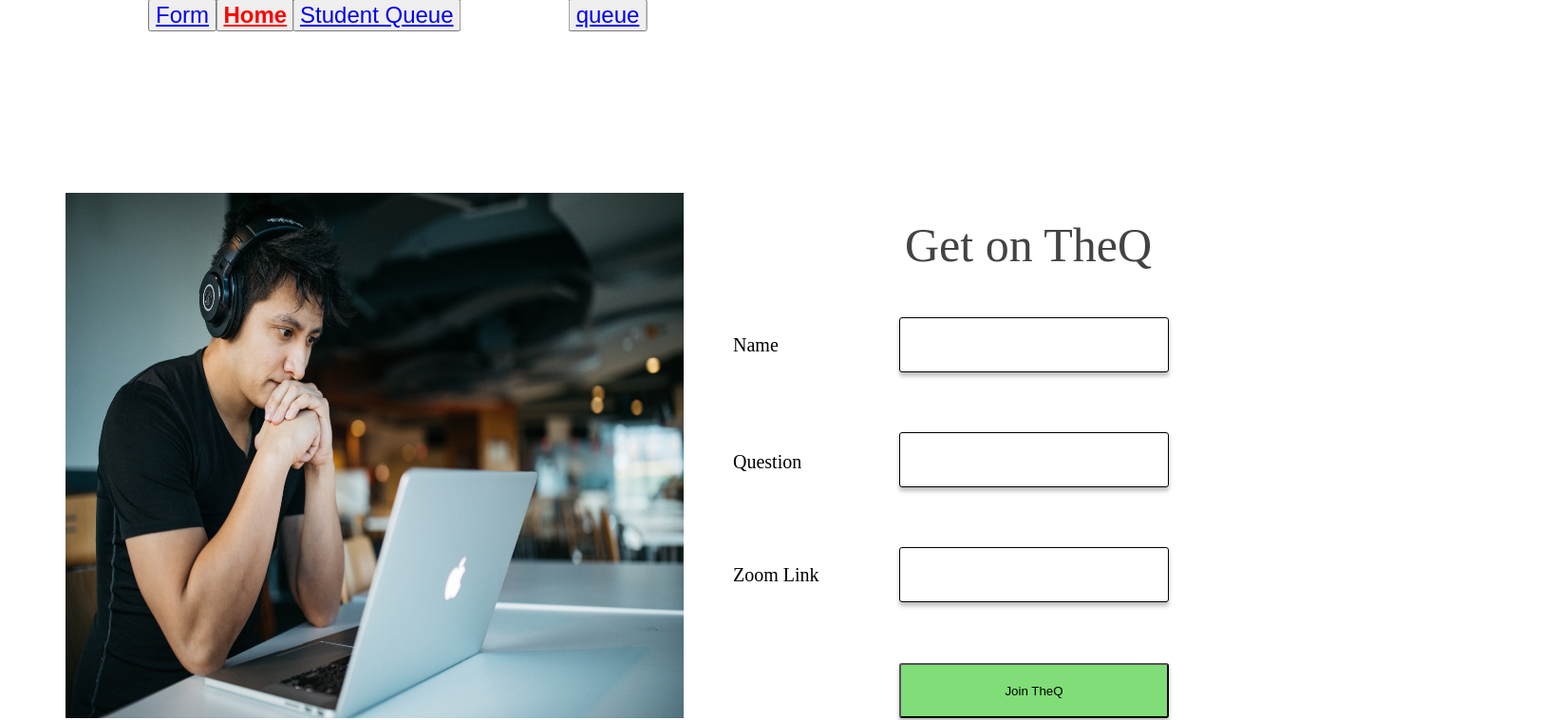
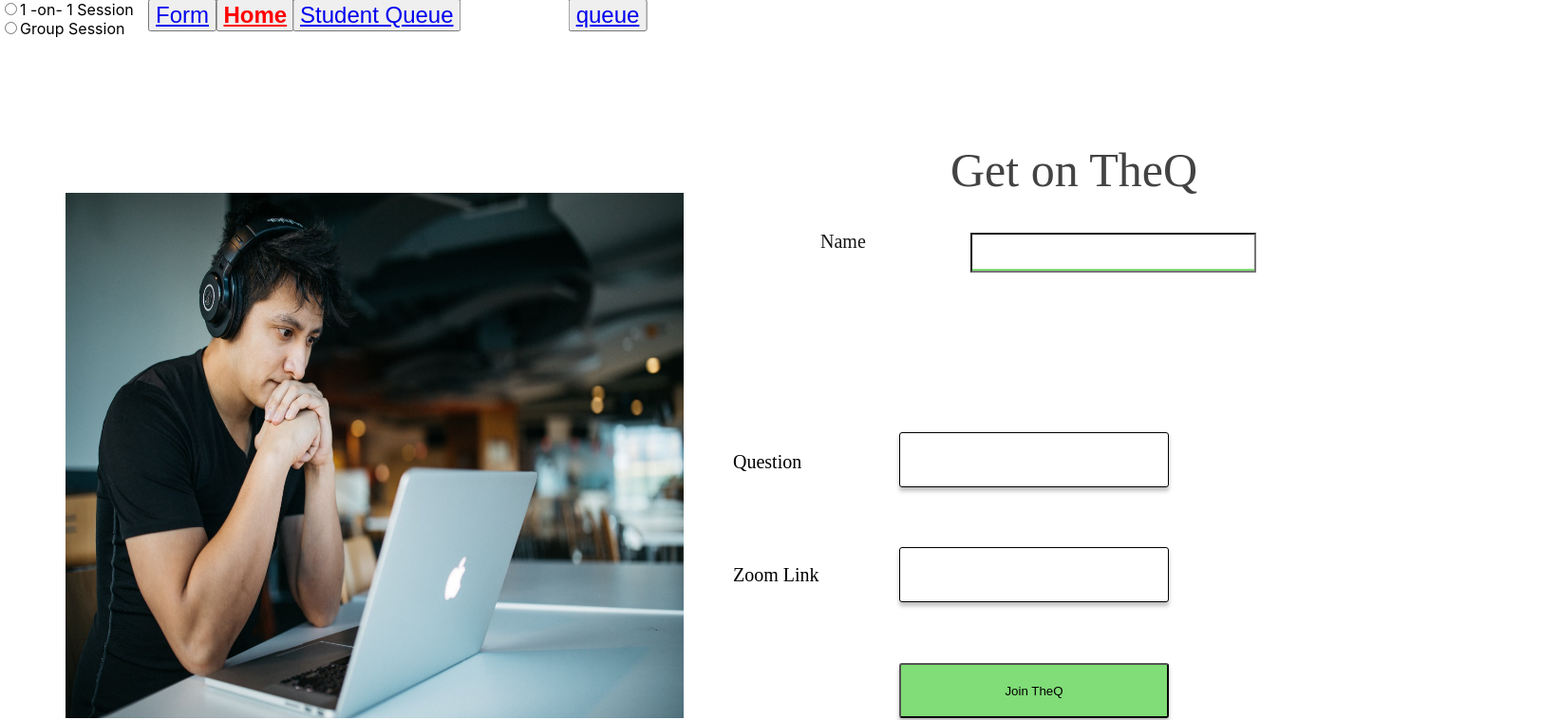
Before and after one commit to eeshagholap/TheQ, a React (Create React App) app in the folder theq_app/: page /form-submission in a window 1280 px wide. Shown: the top 758 px of the page at 95% size, 1644 px wide, since content can reach past the window. Built offline with nearby package versions, Linux system fonts and the light colour scheme.

Commit message:
Added Radio Selection to Form and Updated Database

```diff
--- a/theq_app/src/components/Form.js
+++ b/theq_app/src/components/Form.js
@@ -7,12 +7,23 @@ import photo from './formpic.jpg';
 class MyForm extends React.Component {
   constructor() {
     super();
+    this.state = {
+      name: "React"
+    };
     this.handleSubmit = this.handleSubmit.bind(this);
+    this.onValueChange = this.onValueChange.bind(this);
+  }
+
+  onValueChange(event) {
+    this.setState({
+      selectedOption: event.target.value
+    });
   }
 
   handleSubmit(event) {
     event.preventDefault();
     const data = new FormData(event.target);
+    data.append('sessiontype',this.state.selectedOption)
     fetch('/api', {
       method: 'POST',
       body: (data),
@@ -39,6 +50,29 @@ class MyForm extends React.Component {
 
         <label className = "linklabel" htmlFor="link">Zoom Link</label>
         <input className = "linkinput" id="link" name="link" type="link" />
+
+        <div className="radio">
+          <label htmlFor="sessiontype">
+            <input
+              type="radio"
+              value="Single"
+              checked={this.state.selectedOption === "Single"}
+              onChange={this.onValueChange}
+            />
+            1 -on- 1 Session
+          </label>
+        </div>
+        <div className="radio">
+          <label htmlFor="sessiontype">
+            <input
+              type="radio"
+              value="Group"
+              checked={this.state.selectedOption === "Group"}
+              onChange={this.onValueChange}
+            />
+            Group Session
+          </label>
+        </div>
 
         <button className = "formButton"> Join TheQ </button>
 
--- a/theq_app/src/components/Student_Queue.js
+++ b/theq_app/src/components/Student_Queue.js
@@ -139,7 +139,7 @@ const Student_Queue = () => {
             value="Click to Open Popup"
             onClick={togglePopup}
           /> */}
-          {place === 1 && <Popup
+          {place === 0 && <Popup
             content={<>
               <b className="popupTitle"><b>You're up next!</b></b>
               <p className="popupBody">Time to start your meeting and wait for your Professor/TA to join.</p>
--- a/theq_app/src/components/form.css
+++ b/theq_app/src/components/form.css
@@ -1,32 +1,33 @@
 .nameinput{
     position: absolute;
-    width: 284px;
-    height: 58px;
-    left: 947px;
-    top: 334px;
+    height: 36px;
+    left: 1022px;
+    right: 125px;
+    top: 245px;
+    width: 293px;
+
 
     background: #FFFFFF;
-    border: 0.2px solid #000000;
-    box-sizing: border-box;
-    box-shadow: 0px 4px 4px rgba(0, 0, 0, 0.25);
-    border-radius: 3px;
+    box-shadow: inset 0px -2px 0px #80DD77, inset 1px 0px 0px #F0F0F0, inset 0px 1px 0px #F0F0F0, inset -1px 0px 0px #F0F0F0;
 }
 
 .namelabel{
+
     position: absolute;
-    width: 54px;
-    height: 36px;
-    left: 772px;
-    top: 345px;
+    width: 780px;
+    height: 61px;
+    left: 864px;
+    top: 245px;
 
     font-family: Palanquin Dark;
     font-style: normal;
-    font-weight: normal;
+    font-weight: 500;
     font-size: 20px;
-    line-height: 36px;
+    line-height: 18px;
+    /* identical to box height, or 130% */
 
-    color: #000000;
 
+    color: #151515;
 
 }
 
@@ -124,16 +125,31 @@
     position: absolute;
     width: 284px;
     height: 91px;
-    left: 953px;
-    top: 179px;
+    left: 1001px;
+    top: 100px;
+    right: 155px;
 
     font-family: Palanquin Dark;
     font-style: normal;
     font-weight: normal;
     font-size: 50px;
     line-height: 91px;
+    /* identical to box height */
 
 
+    color: #434343;
 
-color: #434343;
 }
+
+/* .radio1{
+    position: absolute;
+    width: 16px;
+    height: 16px;
+    left: 1030px;
+    top: 649px;
+
+    background: #FFFFFF;
+    border: 1px solid #6A6E73;
+    box-sizing: border-box;
+
+} */
```
Also changed, not shown: 2 other files (tests, documents, lock files or other folders).
